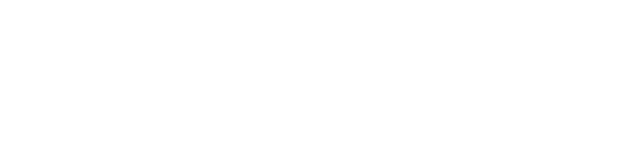
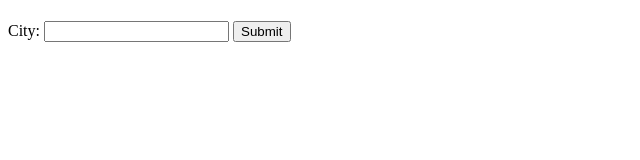
Before and after one commit to ghiasnaser/Project-1, a plain HTML site: page index.html in a window 1280 px wide. Shown: the whole page, without its empty margins (0-640 px from the left). Drawn offline with Linux system fonts and the light colour scheme.

Commit message:
update the html file

```diff
--- a/index.html
+++ b/index.html
@@ -5,9 +5,27 @@
     <meta http-equiv="X-UA-Compatible" content="IE=edge">
     <meta name="viewport" content="width=device-width, initial-scale=1.0">
     <link rel="stylesheet" href="./assets/style.css">
-    <title>Document</title>
+    <title>Vacation Advisor</title>
 </head>
 <body>
+    <header>
+        <h1 id=""></h1>
+    </header>
+    <section id="main">
+        <div id="search">
+            <form id="city-form">
+                <label>
+                    City:
+                    <input type="text" id="city-to-search">
+                </label>
+                <input type="submit">
+            </form>
+
+        </div>
+        <div id="favoret"></div>
+        <div id=""></div>
+
+    </section>
     <script src="./assets/script.js"></script>
 </body>
 </html>
```
